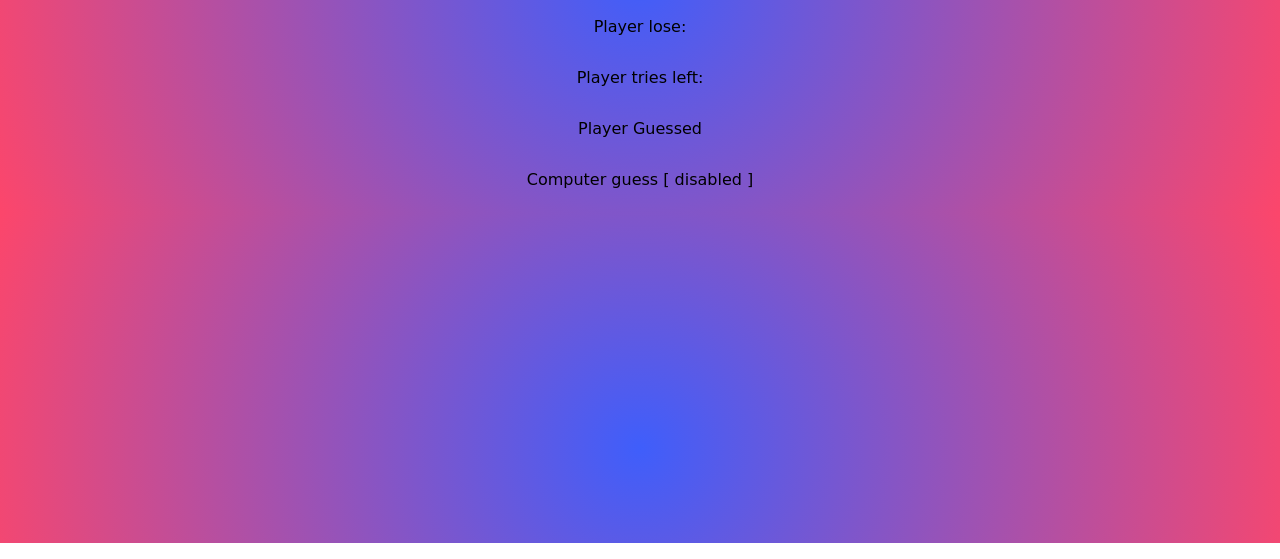
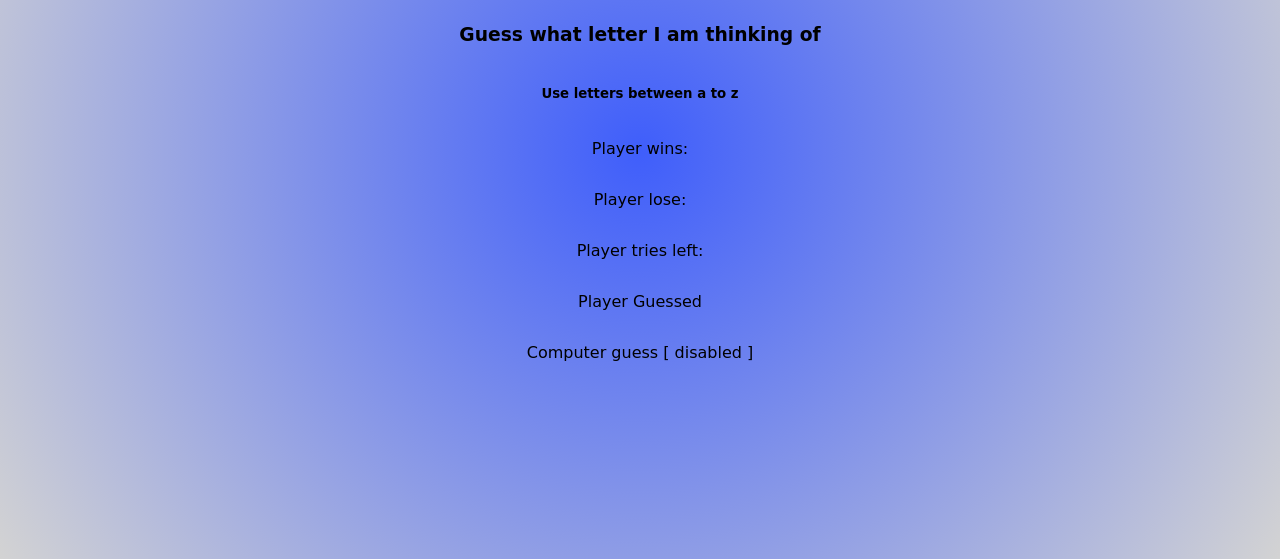
Before and after one commit to chris-aqui/Psychic-Game, a website: page index.html in a window 1280 px wide. Shown: the part 257-816 px from the top of the page. Drawn offline with nearby package versions, Linux system fonts and the light colour scheme; a web font is replaced by a local one.

Commit message:
update on colors

```diff
--- a/assets/css/style.css
+++ b/assets/css/style.css
@@ -1,14 +1,23 @@
 body {
   font-family: "Gugi", cursive;
   background: rgb(63, 94, 251);
-  background: radial-gradient(
-    circle,
-    rgba(63, 94, 251, 1) 0%,
-    rgba(252, 70, 107, 1) 100%
-  );
+  background: radial-gradient( circle, rgba(63, 94, 251, 1) 0%, rgba(211, 211, 211, 1) 100%);
 }
+
 .title-center {
   display: flex;
   flex-direction: column;
+  /* justify-content: center; */
   align-items: center;
 }
+
+.main {
+  width: 100%;
+  height: 100vh;
+  margin: 0px;
+  padding: 0px;
+  display: flex;
+  flex-direction: column;
+  justify-content: center;
+  align-items: center;
+}
--- a/index.html
+++ b/index.html
@@ -12,6 +12,7 @@
 </head>
 
 <body>
+  <div class="main">
     <div class="title-center">
       <h1>Psychic Game </h1>
       <h3>Guess what letter I am thinking of</h3>
@@ -34,6 +35,7 @@
         <span id="compGuess"></span>
       </p>
     </div>
+  </div>
 
 
   <!--
```
Lines whose indentation alone changed are shown as unchanged.
